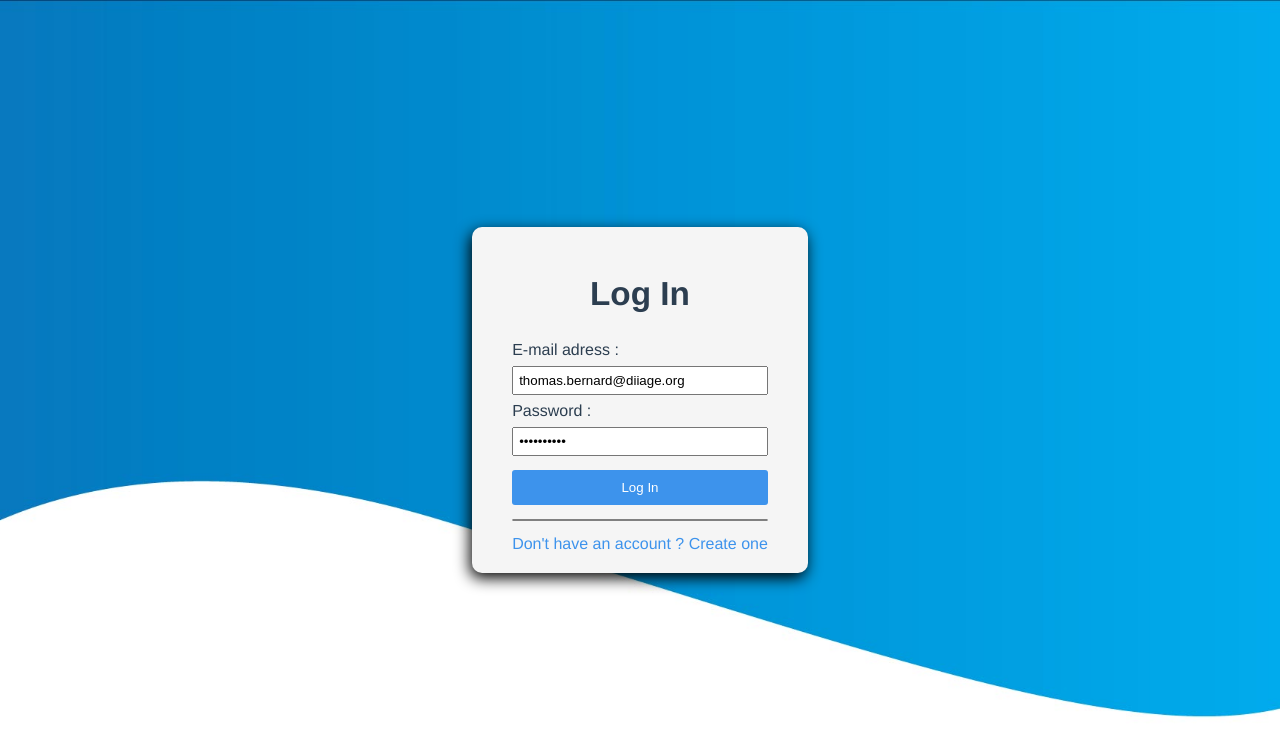
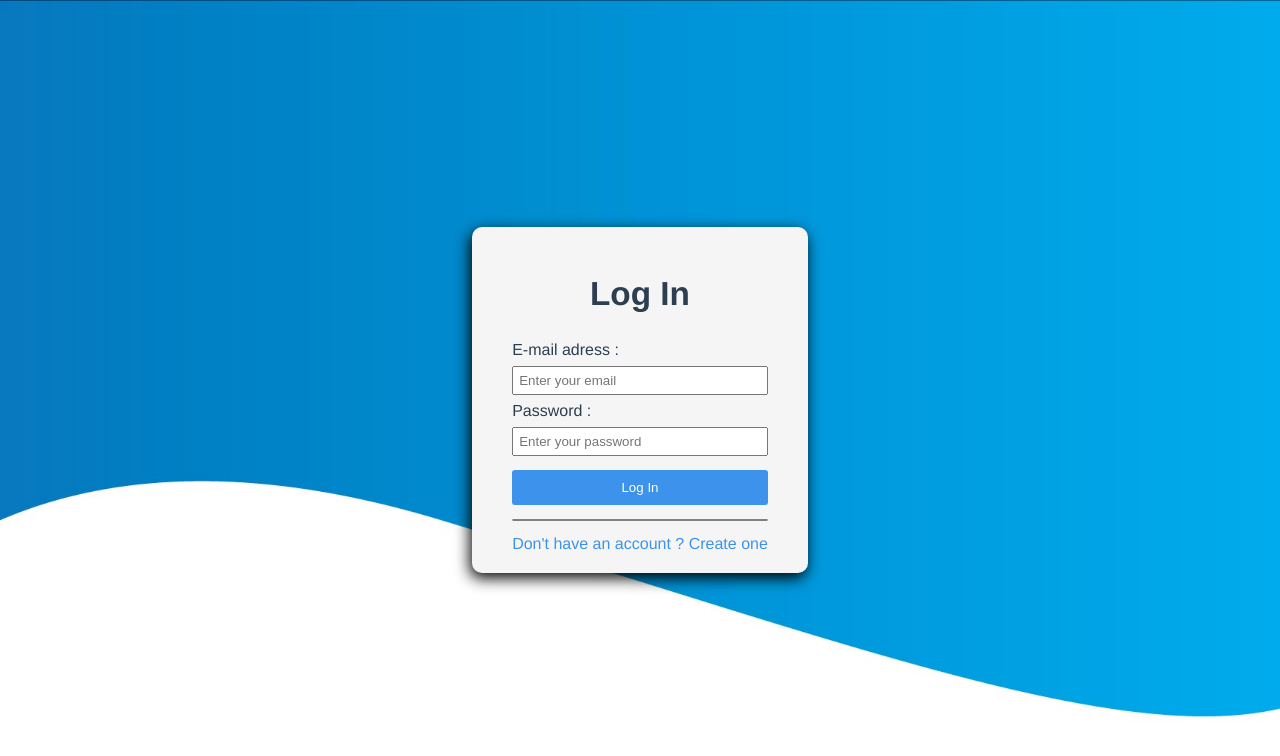
Before and after one commit to ThomasBernardDiiage/DailyRecord, a Vue app in the folder client-dailyrecord/: page / in a window 1280 px wide. Shown: the top 756 px of the page. Built offline with nearby package versions, Linux system fonts and the light colour scheme; what @codekraft-studio/vue-record would draw is missing.

Commit message:
Remove default value

```diff
--- a/client-dailyrecord/src/views/Login.vue
+++ b/client-dailyrecord/src/views/Login.vue
@@ -29,8 +29,8 @@
         name:'Login',
         data(){
             return {
-                email: 'thomas.bernard@diiage.org',
-                password: 'Azerty@123' // ne pas oubliez d'enlever le mdp une fois que la dev est fini
+                email: '',
+                password: ''
             }
         },
         mounted(){
```
